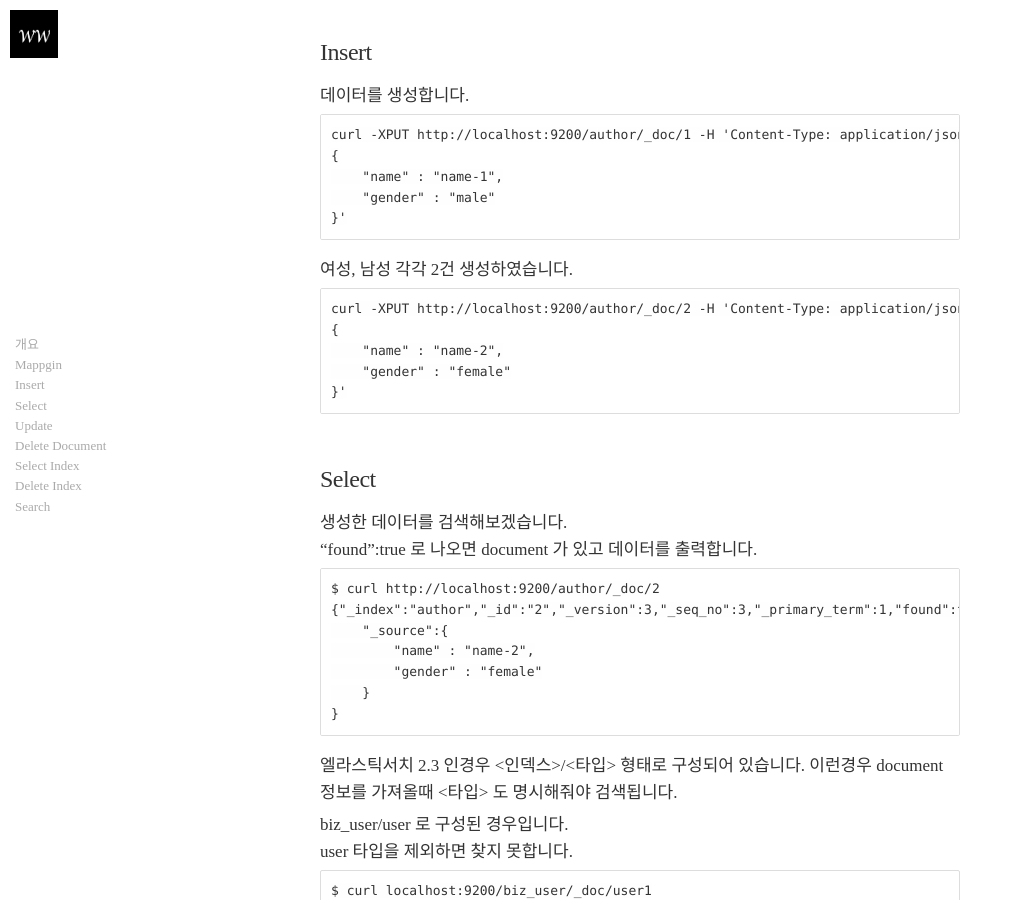
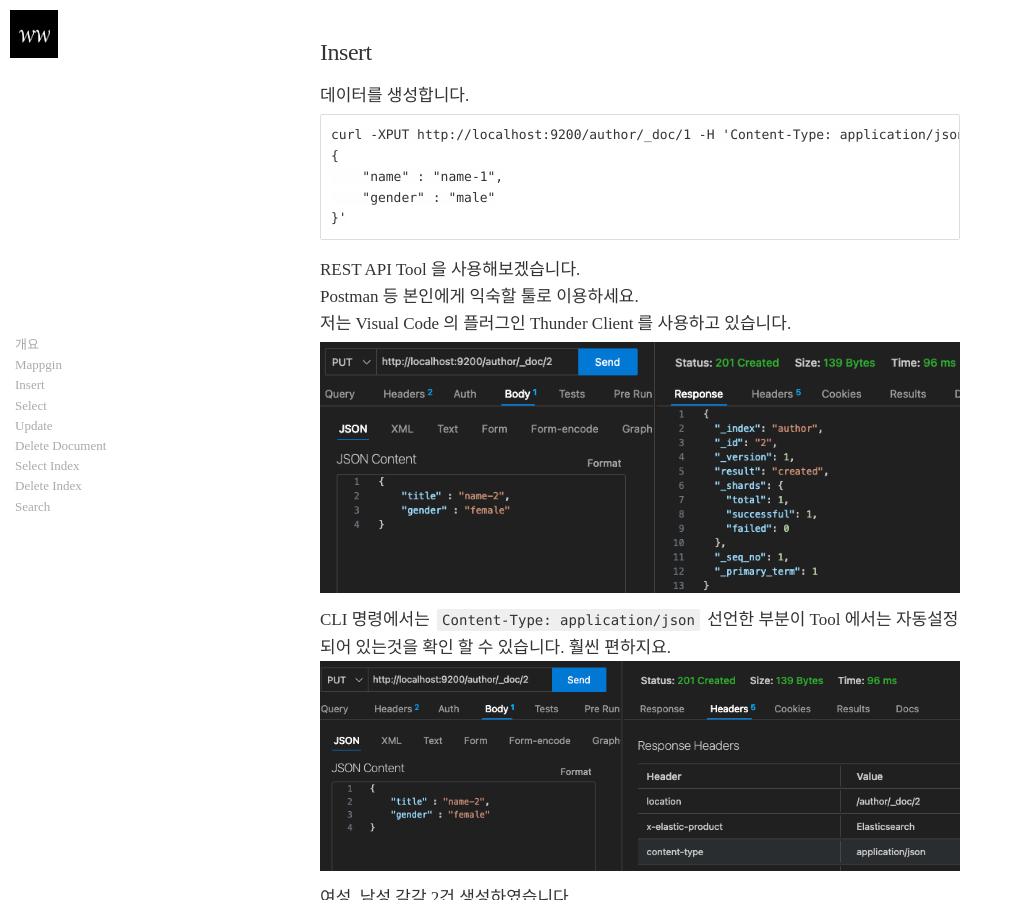
Before and after one commit to didalgus/didalgus.github.io, a Jekyll site: the page built from _posts/2023-12-07-ElasticSearch2.markdown, in a window 1280 px wide and 900 px high, scrolled down 1156 px. Shown: the whole window, without its empty margins (0-1013 px from the left). Built offline with Jekyll 4.4.1, drawn with Linux system fonts in a browser that asks for light colours; nearby versions of some CDN libraries; some web fonts are replaced; the table of contents is made by our own code.

Commit message:
modify post, add image

````diff
--- a/_posts/2023-12-07-ElasticSearch2.markdown
+++ b/_posts/2023-12-07-ElasticSearch2.markdown
@@ -59,14 +59,17 @@ curl -XPUT http://localhost:9200/author/_doc/1 -H 'Content-Type: application/jso
 }'
 ```
 
+REST API Tool 을 사용해보겠습니다.
+Postman 등 본인에게 익숙할 툴로 이용하세요.
+저는 Visual Code 의 플러그인 Thunder Client 를 사용하고 있습니다.
+
+![](/assets/article_images/2023-12-07-ElasticSearch2/ElasticSearch2_2.png)
+
+CLI 명령에서는 `Content-Type: application/json` 선언한 부분이 Tool 에서는 자동설정되어 있는것을 확인 할 수 있습니다.
+훨씬 편하지요.
+![](/assets/article_images/2023-12-07-ElasticSearch2/ElasticSearch2_1.png)
+
 여성, 남성 각각 2건 생성하였습니다.
-```
-curl -XPUT http://localhost:9200/author/_doc/2 -H 'Content-Type: application/json' -d '
-{
-    "name" : "name-2",
-    "gender" : "female"
-}'
-```
 
 ## Select
 
@@ -82,6 +85,7 @@ $ curl http://localhost:9200/author/_doc/2
     }
 }
 ```
+
 
 엘라스틱서치 2.3 인경우 <인덱스>/<타입> 형태로 구성되어 있습니다.
 이런경우 document 정보를 가져올때 <타입> 도 명시해줘야 검색됩니다.
````
Also changed, not shown: assets/article_images/2023-12-07-ElasticSearch2/ElasticSearch2_1.png (added), assets/article_images/2023-12-07-ElasticSearch2/ElasticSearch2_2.png (added).
